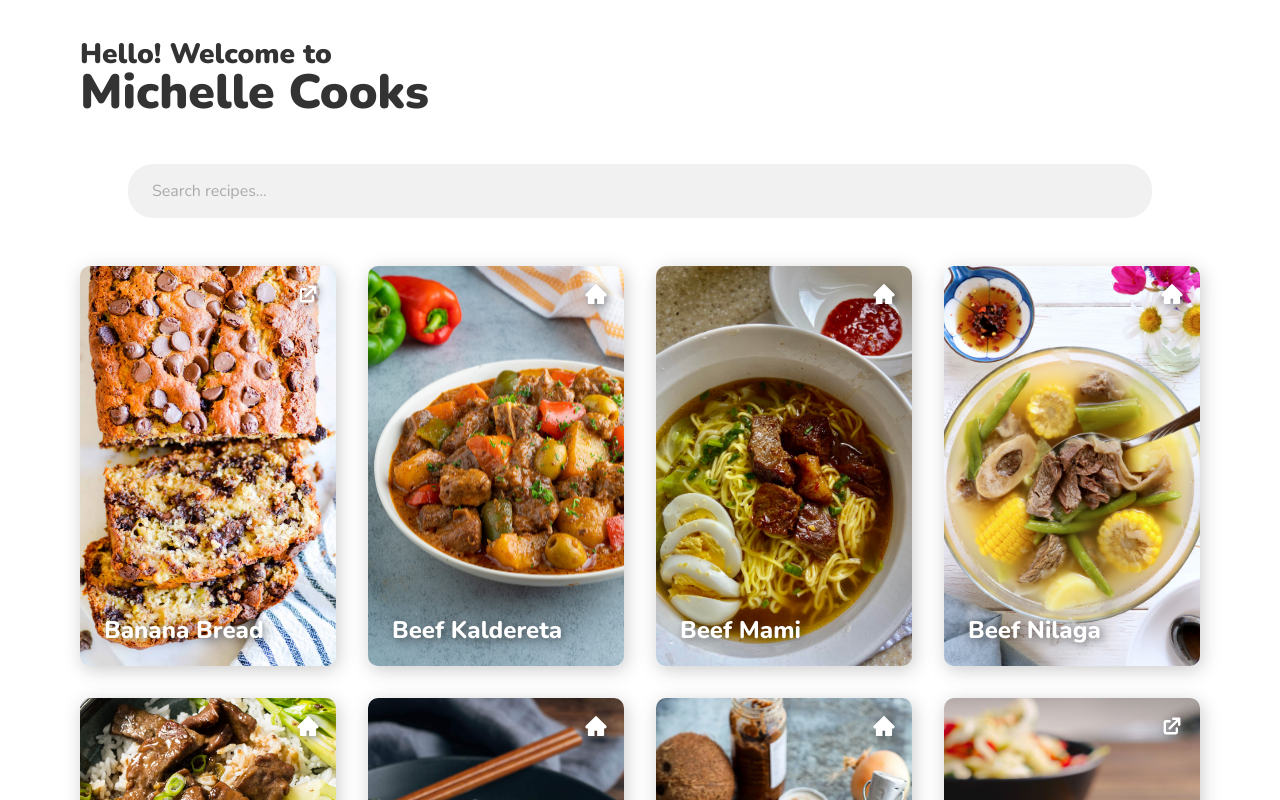
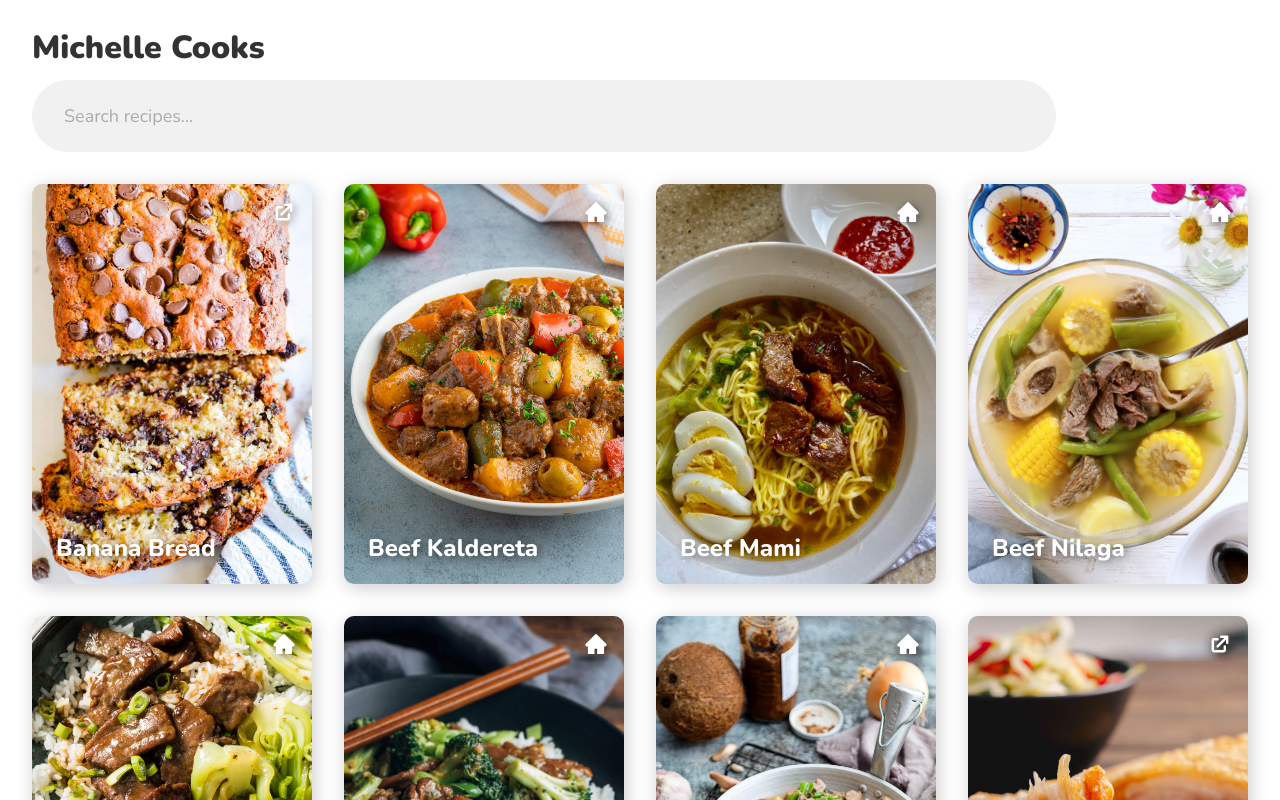
Before and after one commit to michellekaye/cook, a Next.js app: page / in a window 1280 px wide. Shown: the top 800 px of the page. Built offline with nearby package versions, Linux system fonts and the light colour scheme.

Commit message:
Layout changes and sticky nav

```diff
--- a/components/card.module.scss
+++ b/components/card.module.scss
@@ -15,9 +15,17 @@
 	transition: all .2s ease-in-out;
 	width: 100%;
 
+	&.scroll {
+		width: 200px;
+	}
+
 	@media (min-width: 650px) {
 		height: 400px;
 		padding: 1.5rem;
+
+		&.scroll {
+			width: 400px;
+		}
 
 		&:hover {
 			transform: scale(1.015);
--- a/components/cardGrid.module.scss
+++ b/components/cardGrid.module.scss
@@ -3,10 +3,12 @@
 	grid-template-columns: repeat(2, 1fr);
 	grid-auto-rows: auto;
 	grid-gap: 1rem;
+	padding: 2rem 1rem;
 
 	@media (min-width: 800px) {
 		grid-template-columns: repeat(3, 1fr);
 		grid-gap: 2rem;
+		padding: 2rem;
 	}
 
 	@media (min-width: 1024px) {
@@ -16,4 +18,17 @@
 	@media (min-width: 1200px) {
 		grid-template-columns: repeat(4, 1fr);
 	}
+
+	@media (min-width: 1400px) {
+		grid-template-columns: repeat(5, 1fr);
+	}
 }
+
+.CardScroll {
+	display: flex;
+	flex-direction: row;
+	flex-wrap: nowrap;
+	overflow-x: scroll;
+	overflow-y: hidden;
+	padding: 2rem;
+}
--- a/components/cardGrid.tsx
+++ b/components/cardGrid.tsx
@@ -60,8 +60,10 @@ export default function CardGrid(props: any) {
 	const finalData = dataResults.length > 0 ? dataResults : orderedList;
 
 	return (
-		<div>
-			<input className={searchStyles.Search} placeholder="Search recipes..." onChange={e => setQuery(e.target.value)} />
+		<>
+			<div className={searchStyles.SearchWrapper}>
+				<input className={searchStyles.Search} placeholder="Search recipes..." onChange={e => setQuery(e.target.value)} />
+			</div>
 			<div className={styles.CardGrid}>
 				{ finalData.map((recipe: any) => {
 					return (
@@ -78,6 +80,6 @@ export default function CardGrid(props: any) {
 					)
 				})}
 			</div>
-		</div>
+		</>
 	)
 }
--- /dev/null
+++ b/components/nav.module.scss
@@ -0,0 +1,30 @@
+.Nav {
+	background: rgba(255,255,255,0);
+	border-bottom: 1px solid transparent;
+	transition: all 0.1s linear;
+	position: fixed;
+	z-index: 10;
+	padding: 2rem 1rem;
+	transition: all .3s ease-in-out;
+	width: 100%;
+
+	@media (min-width: 650px) {
+		padding: 2rem;
+	}
+}
+
+.NavScroll {
+	background: rgba(255,255,255,1);
+	border-bottom: 1px solid #ddd;
+	font-size: 1.5rem;
+	padding: 1rem;
+
+	* {
+		transition: all .2s ease-in-out;
+		font-size: 1.5rem !important;
+	}
+
+	@media (min-width: 650px) {
+		padding: 1rem 2rem;
+	}
+}
--- /dev/null
+++ b/components/nav.tsx
@@ -0,0 +1,24 @@
+import React, { useState, useEffect } from 'react';
+import styles from './nav.module.scss';
+
+const Nav = (props: any) => {
+	const [nav, setNav] = useState(false)
+
+	useEffect(() => {
+		window.addEventListener('scroll', handleScroll);
+	});
+
+	const handleScroll = () => {
+		window.pageYOffset > 20 ? !nav && setNav(true) : nav && setNav(false);
+	}
+
+	return (
+		<div>
+			<div className={`${styles.Nav} ${nav && styles.NavScroll}`}>
+				{props.children}
+			</div>
+		</div>
+	)
+}
+
+export default Nav;
--- a/components/search.module.scss
+++ b/components/search.module.scss
@@ -1,11 +1,10 @@
 .Search {
 	background: #f1f1f1;
 	border: 0;
-	border-radius: 25px;
+	border-radius: 45px;
 	display: block;
-	font-size: 16px;
-	margin: 0 auto 3rem;
-	padding: 1rem 1.5rem;
+	font-size: 18px;
+	padding: 1.5rem 2rem;
 	transition: all .2s ease-in-out;
 	width: 100%;
 
@@ -20,5 +19,15 @@
 
 	@media (min-width: 650px) {
 		max-width: 1024px;
+		margin: 0 auto;
 	}
 }
+
+.SearchWrapper {
+	margin: 0 1rem;
+
+	@media (min-width: 650px) {
+		max-width: 1024px;
+		margin: 0 2rem;
+	}
+}
--- a/pages/index.tsx
+++ b/pages/index.tsx
@@ -1,10 +1,11 @@
 import type { NextPage } from 'next'
 import Head from 'next/head'
 import CardGrid from '../components/cardGrid'
+import Nav from '../components/nav';
 
 const Home: NextPage = (props) => {
   return (
-    <div>
+    <>
       <Head>
 				<title>Michelle Cooks</title>
 				<meta name="viewport" content="width=device-width, initial-scale=1, maximum-scale=1" />
@@ -12,12 +13,14 @@ const Home: NextPage = (props) => {
         <link rel="icon" href="/favicon.ico" />
 			</Head>
 
-			<div className="header">
-				<h2>Hello! Welcome to</h2>
-				<h1>Michelle Cooks</h1>
-			</div>
+			<Nav>
+				<div className="header">
+					<h1>Michelle Cooks</h1>
+				</div>
+			</Nav>
+			<div className="nav-placeholder" />
 			<CardGrid props={props} />
-    </div>
+    </>
   )
 }
 
--- a/styles/globals.scss
+++ b/styles/globals.scss
@@ -23,13 +23,7 @@ body {
 }
 
 #__next {
-	padding: 5vh;
-	max-width: 1200px;
 	margin: 0 auto;
-
-	@media (max-width: 460px) {
-		padding: 4vh;
-	}
 }
 
 h1,
@@ -50,25 +44,16 @@ select {
 	font-family: "Nunito", sans-serif;
 }
 
+.nav-placeholder {
+	height: 5rem;
+}
+
 .header {
-	margin-bottom: 3rem;
-
-	h1, h2 {
+	h1 {
+		font-size: 2rem;
 		line-height: 1;
 		margin: 0;
 		font-weight: 900;
-	}
-
-	h1 {
-		font-size: 3rem;
-
-		@media (max-width: 460px) {
-			font-size: 2.5rem;
-		}
-	}
-
-	h2 {
-		font-size: 1.75rem;
 	}
 }
 
```
